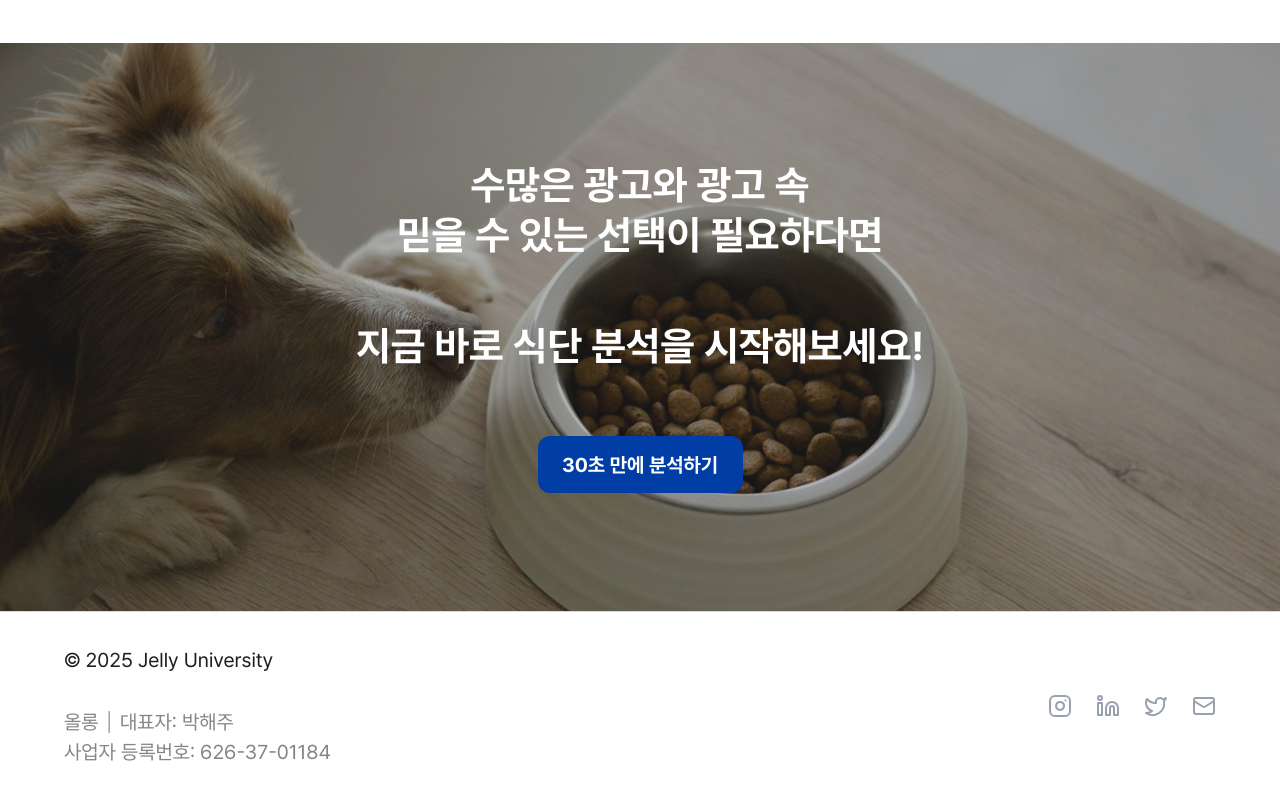
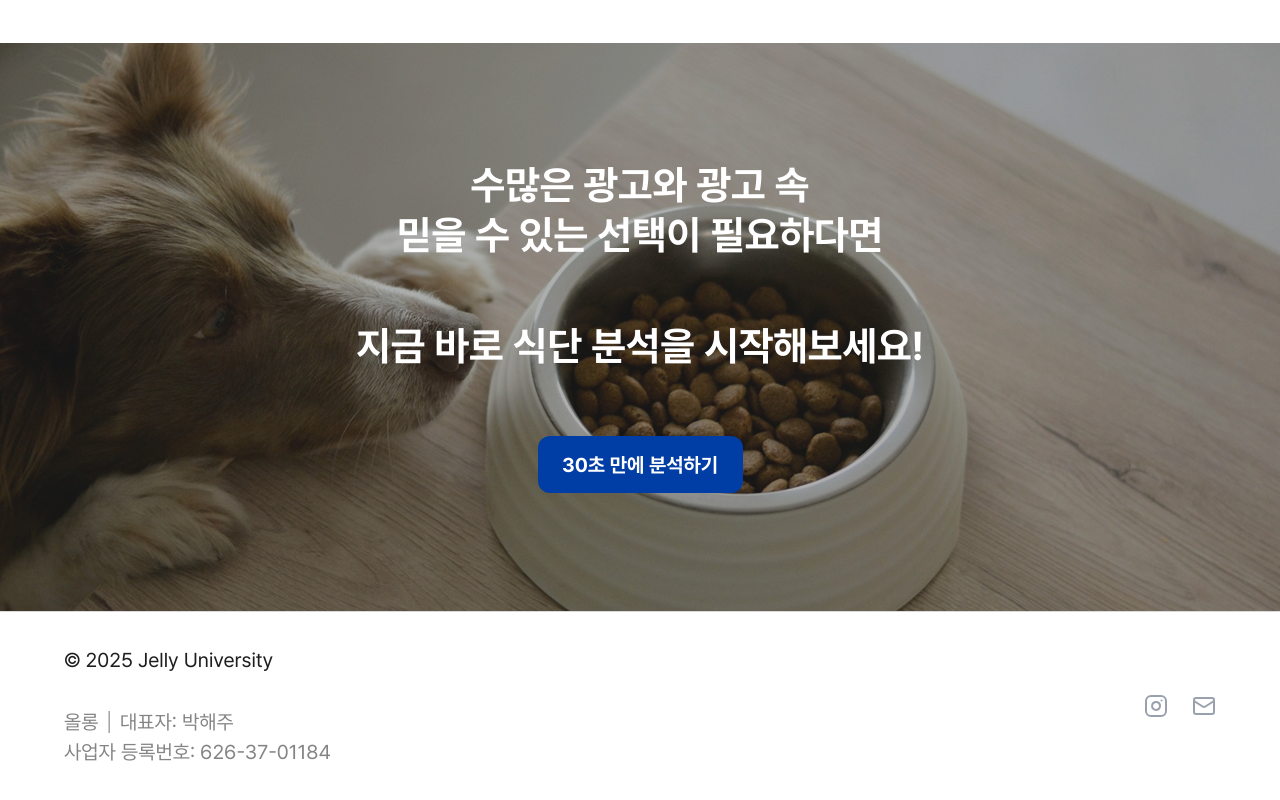
Before and after one commit to SeokHoChoi/test-jelly-univ-fe, a Next.js app: page /home in a window 1280 px wide. Shown: the part 4420-5220 px from the top of the page. Built offline with nearby package versions, Linux system fonts and the light colour scheme; no server answers; sample sign-in values are in the browser's storage.

Commit message:
feat: 푸터 아이콘 링크 적용

```diff
--- a/src/components/common/Footer.tsx
+++ b/src/components/common/Footer.tsx
@@ -1,11 +1,9 @@
-import { Instagram, Linkedin, Twitter, Mail } from 'lucide-react';
+import { Instagram, Mail } from 'lucide-react';
 
 const Footer = () => {
   const socialLinks = [
-    { icon: Instagram, href: '#', label: 'Instagram' },
-    { icon: Linkedin, href: '#', label: 'LinkedIn' },
-    { icon: Twitter, href: '#', label: 'Twitter' },
-    { icon: Mail, href: '#', label: 'Email' },
+    { icon: Instagram, href: 'https://www.instagram.com/jelly_university?igsh=MW5ldXRjaTlqZzY2dA==', label: 'Instagram' },
+    { icon: Mail, href: 'mailto:allong.contact@gmail.com', label: 'Email' },
   ];
 
   return (
```
